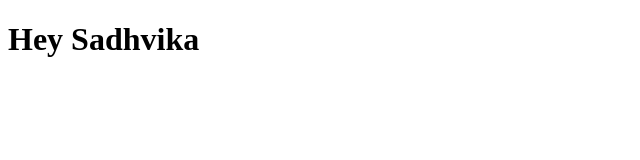
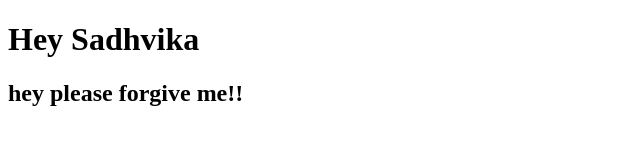
Before and after one commit to Veekshith-Thoram/async-js, a plain HTML site: page index.html in a window 1280 px wide. Shown: the whole page, without its empty margins (0-640 px from the left). Drawn offline with Linux system fonts and the light colour scheme.

Commit message:
dummy commit

```diff
--- a/index.html
+++ b/index.html
@@ -8,7 +8,7 @@
 </head>
 <body>
     <h1>Hey Sadhvika</h1>
-
+    <h2>hey please forgive me!!</h2>
     <script src="/index.js"></script>
 </body>
 </html>
```
Also changed, not shown: index.js (line endings or trailing spaces).
